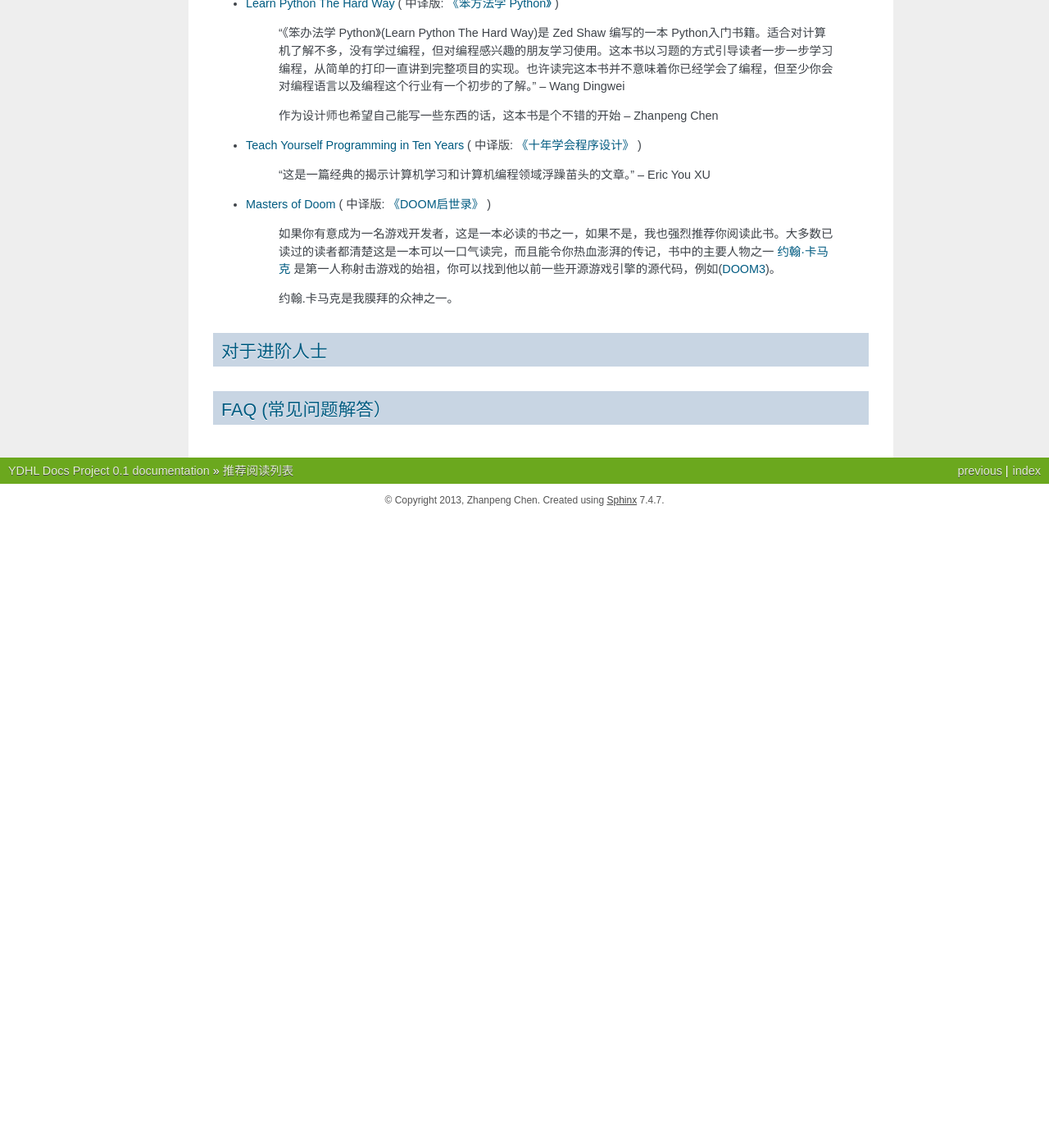
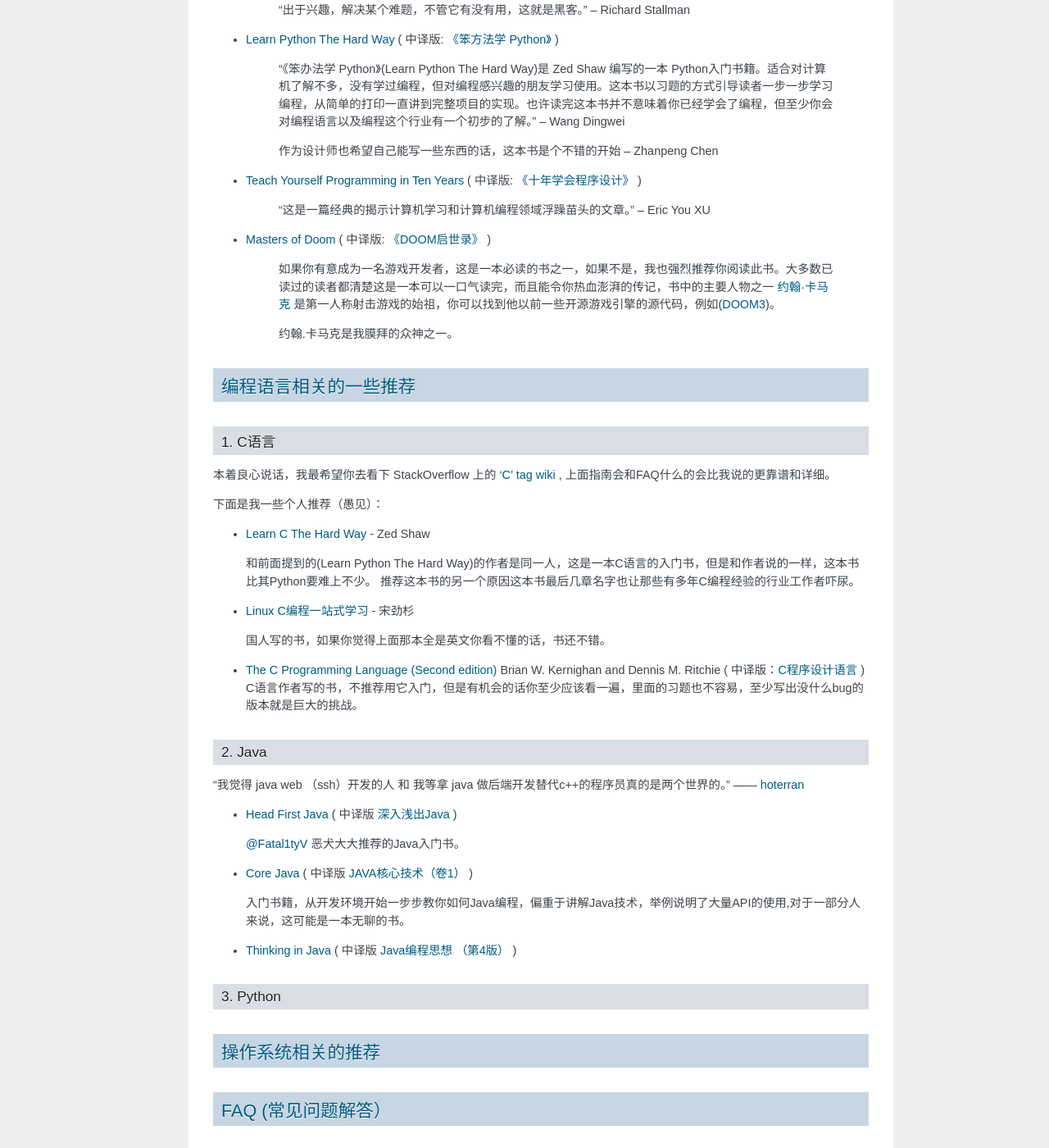
Before and after one commit to cshwen/ydhl-docs, a Sphinx documentation site: the page built from source/recommended_reading_list.rst, in a window 1280 px wide and 1400 px high, scrolled down 821 px. Shown: the whole window at 82% size. Built offline with Sphinx 7.4.7, drawn with Linux system fonts in a browser that asks for light colours; formulas are drawn with MathJax 3; before the commit the page ends 1451 px from its top, so only the background shows below that; some of the changed text lies outside the part shown.

Commit message:
add new section about programing language

```diff
--- a/source/recommended_reading_list.rst
+++ b/source/recommended_reading_list.rst
@@ -23,10 +23,11 @@
 * 人生第一次表白被妹子理由充分地拒绝了:(
 * 妹子拒绝我后给我推荐了设计资源，结果我却推荐了比她推荐的更靠谱。
    1. 自大一点的说法：即便是我不擅长的领域，我对于信息和数据的敏感不比专业的差。
-   2. 昨晚和梁老板扯淡了下。
+   2. 昨晚和梁老板扯淡了下，团队需要一些Howto文档。
    3. 这学期有大量文档要写，拿这东西练手了。
 
 * **其他东西我会慢慢加上，如果觉得文档中哪部分写不太合理，欢迎邮件来战。**
+* btw: 叫我大神的都mjj
 
 ******************
 对于编程初学者
@@ -59,15 +60,62 @@
    约翰.卡马克是我膜拜的众神之一。
 
 
-******************
-对于进阶人士
-******************
+***********************
+编程语言相关的一些推荐
+***********************
+1. C语言
+----------------------
+
+本着良心说话，我最希望你去看下 StackOverflow 上的 `'C' tag wiki`_ , 上面指南会\
+和FAQ什么的会比我说的更靠谱和详细。
+
+下面是我一些个人推荐（愚见）：
+
+
+* `Learn C The Hard Way`_ - Zed Shaw
+
+  和前面提到的(Learn Python The Hard Way)的作者是同一人，这是一本C语言的入门书，\
+  但是和作者说的一样，这本书比其Python要难上不少。
+  推荐这本书的另一个原因这本书最后几章名字也让那些有多年C编程经验的行业工作者吓尿。
+
+* `Linux C编程一站式学习`_ - 宋劲杉
+
+  国人写的书，如果你觉得上面那本全是英文你看不懂的话，书还不错。
+
+* `The C Programming Language (Second edition)`_ Brian W. Kernighan and Dennis M. Ritchie \
+  ( 中译版：`C程序设计语言`_ )
+  C语言作者写的书，不推荐用它入门，但是有机会的话你至少应该看一遍，里面的习题\
+  也不容易，至少写出没什么bug的版本就是巨大的挑战。
+
+
+2. Java
+----------------------
+
+“我觉得 java web （ssh）开发的人 和 我等拿 java 做后端开发替代c++的程序员真的是两个世界的。” —— `hoterran`_
+
+* `Head First Java`_ ( 中译版 `深入浅出Java`_ )
+
+  `@Fatal1tyV`_ 恶犬大大推荐的Java入门书。
+
+* `Core Java`_ ( 中译版 `JAVA核心技术（卷1）`_ )
+
+  入门书籍，从开发环境开始一步步教你如何Java编程，偏重于讲解Java技术，举例说明\
+  了大量API的使用,对于一部分人来说，这可能是一本无聊的书。
+
+* `Thinking in Java`_ ( 中译版 `Java编程思想 （第4版）`_ )
+
+
+3. Python
+----------------------
+
+**********************
+操作系统相关的推荐
+**********************
 
 
 ***************************
 FAQ (常见问题解答）
 ***************************
-
 
 .. _`How To Become A Hacker`: http://www.catb.org/esr/faqs/hacker-howto.html
 .. _`《如何成为一名黑客》`: http://translations.readthedocs.org/en/latest/hacker_howto.html
@@ -79,3 +127,18 @@
 .. _`《DOOM启世录》`: http://book.douban.com/subject/1152971/
 .. _`约翰·卡马克`: http://zh.wikipedia.org/wiki/%E7%B4%84%E7%BF%B0%C2%B7%E5%8D%A1%E9%A6%AC%E5%85%8B
 .. _`DOOM3`: https://github.com/TTimo/doom3.gpl
+
+.. _`'C' tag wiki`: http://stackoverflow.com/tags/c/info
+.. _`Learn C The Hard Way`: http://c.learncodethehardway.org/
+.. _`Linux C编程一站式学习`: http://book.douban.com/subject/4141733/
+.. _`The C Programming Language (Second edition)` : http://book.douban.com/subject/1236999/
+.. _`C程序设计语言` : http://book.douban.com/subject/1139336/
+
+.. _`hoterran`: http://www.douban.com/people/hoterran/status/1222192673/
+.. _`Head First Java`: http://book.douban.com/subject/1458692/
+.. _`深入浅出Java`: http://book.douban.com/subject/2000732/
+.. _`@Fatal1tyV` : https://twitter.com/Fatal1tyV
+.. _`Core Java` : http://book.douban.com/subject/1441161/
+.. _`JAVA核心技术（卷1）`: http://book.douban.com/subject/3146174/
+.. _`Thinking in Java`: http://book.douban.com/subject/1474824/
+.. _`Java编程思想 （第4版）`: http://book.douban.com/subject/2130190/
```
